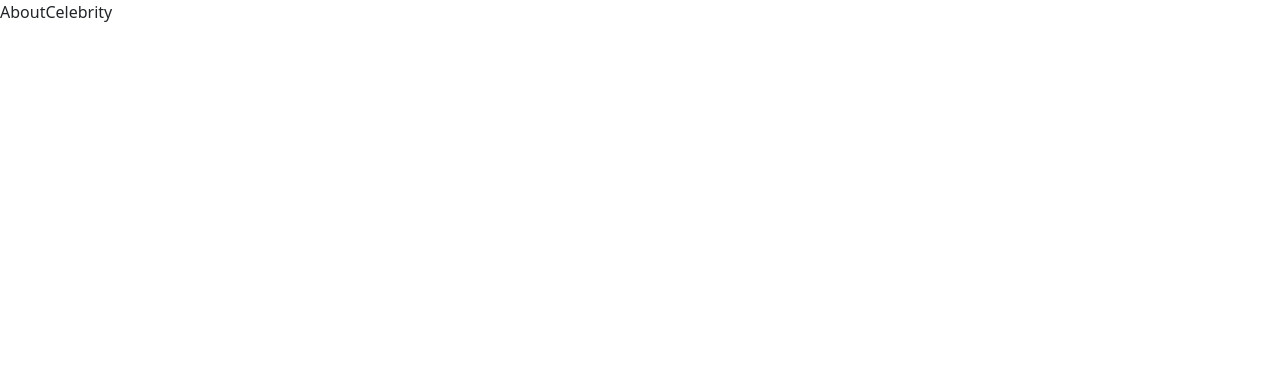
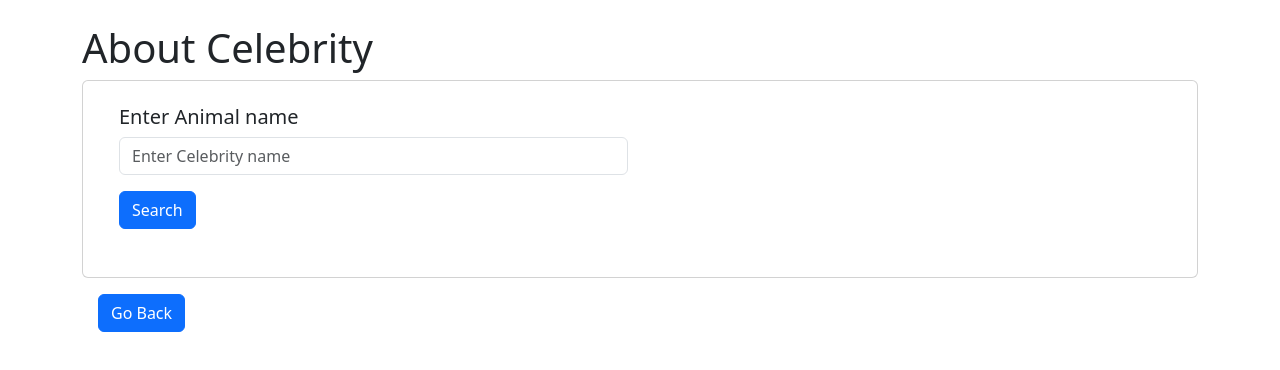
Before and after one commit to thisisrow/KnowJoy, a React (Vite) app in the folder multi-feature/: page /AboutCelebrity in a window 1280 px wide. Shown: the top 370 px of the page. Built offline with nearby package versions, Linux system fonts and the light colour scheme.

Commit message:
About Celebrity

```diff
--- a/multi-feature/src/Component/About/AboutAnimal.jsx
+++ b/multi-feature/src/Component/About/AboutAnimal.jsx
@@ -7,13 +7,13 @@ function AboutAnimal() {
     const navigate = useNavigate();
     const [animal, setAnimal] = useState(null);
     const [name, setName] = useState('');
-
+    const key = import.meta.env.VITE_KEY;
 
     const fetchAnimal = async (animalName) => {
         try {
             const response = await axios.get(`https://api.api-ninjas.com/v1/animals?name=${animalName}`, {
                 headers: {
-                    "X-Api-Key": "mFoJ26zBZ5TIRxhiJCzmMA==JJMyAVy3EXSdZvLh",
+                    "X-Api-Key":key,
                 }
             });
             if (response.data.length > 0) {
@@ -39,9 +39,11 @@ function AboutAnimal() {
     return (
         <div className="container mt-4">
             <h1>About Animal</h1>
+            <div className="card p-3">
                 <form onSubmit={handleSubmit} className="mb-4">
                     <div className="row m-2">
                         <div className="col-xl-6">
+                            <h5>Enter Animal name</h5>
                             <input
                                 type="text"
                                 className="form-control"
@@ -53,10 +55,11 @@ function AboutAnimal() {
                         </div>
                     </div>
                 </form>
+            </div>
 
 
-            {animal ? (
-                <div className="card m-2">
+            {animal ?  (
+                <div className="card mt-3">
                     <div className="card-body">
                         <h5 className="card-title">{animal.name}</h5>
                         <p><strong>Scientific Name:</strong> {animal.taxonomy.scientific_name}</p>
@@ -79,7 +82,7 @@ function AboutAnimal() {
                     </div>
                 </div>
             ) : (
-                name && <p className="text-danger">No data found for "{name}".</p>
+                name && <p className="text-danger">Click Serch</p>
             )}
             <div className="btn btn-primary m-3" onClick={() => navigate('/')}>
                 Go Back
--- a/multi-feature/src/Component/About/AboutCelebrity.jsx
+++ b/multi-feature/src/Component/About/AboutCelebrity.jsx
@@ -1,9 +1,82 @@
-import React from 'react'
+import React, { useState } from 'react';
+import "bootstrap/dist/css/bootstrap.min.css";
+import axios from "axios";
+import { useNavigate } from 'react-router-dom';
 
 function AboutCelebrity() {
-  return (
-    <div>AboutCelebrity</div>
-  )
+    const navigate = useNavigate();
+    const [celebrity, setCelebrity] = useState(null);
+    const [name, setName] = useState('');
+    const key = import.meta.env.VITE_KEY;
+
+    const fetchcelebrity = async (celebrity) => {
+        try {
+            const response = await axios.get(`https://api.api-ninjas.com/v1/celebrity?name=${name}`, {
+                headers: {
+                    "X-Api-Key": key,
+                }
+            });
+            if (response.data.length > 0) {
+                setCelebrity(response.data[0]);
+            } else {
+                setCelebrity(null);
+            }
+        } catch (error) {
+            console.error("Error fetching Celebrity data:", error);
+            setCelebrity(null);
+        }
+    };
+
+    const handleSubmit = (e) => {
+        e.preventDefault();
+        if (!name) {
+            alert("Please enter an Celebrity name.");
+            return;
+        }
+        fetchcelebrity(name);
+    };
+
+    return (
+        <div className="container mt-4">
+            <h1>About Celebrity</h1>
+            <div className="card p-3">
+                <form onSubmit={handleSubmit} className="mb-4">
+                    <div className="row m-2">
+                        <div className="col-xl-6">
+                            <h5>Enter Animal name</h5>
+                            <input
+                                type="text"
+                                className="form-control"
+                                placeholder="Enter Celebrity name"
+                                value={name}
+                                onChange={(e) => setName(e.target.value)}
+                            />
+                            <button type="submit" className="btn btn-primary mt-3">Search</button>
+                        </div>
+                    </div>
+                </form>
+            </div>
+
+
+            {
+            celebrity &&
+                <div className="card mt-3">
+                    <div className="card-body">
+                        <h5 className="card-title text-capitalize">{celebrity.name}</h5>
+                        <p><strong>Net Worth:</strong> {celebrity.net_worth}</p>
+                        <p><strong>Gender:</strong> {celebrity.gender}</p>
+                        <p><strong>Nationality:</strong> {celebrity.nationality}</p>
+                        <p><strong>Occupation:</strong> {celebrity.occupation.join(" , ")}</p>
+                        <p><strong>Height:</strong> {celebrity.height}</p>
+                        <p><strong>Birth Day:</strong> {celebrity.birthday}</p>
+                    </div>
+                </div>
+            }
+            <div className="btn btn-primary m-3" onClick={() => navigate('/')}>
+                Go Back
+            </div>
+        </div>
+    )
 }
 
 export default AboutCelebrity
--- a/multi-feature/src/Component/About/AboutWebsite.jsx
+++ b/multi-feature/src/Component/About/AboutWebsite.jsx
@@ -7,13 +7,13 @@ function AboutWebsite() {
     const navigate = useNavigate();
     const [url, setUrl] = useState('');
     const [data, setDate] = useState(null);
-
+    const key = import.meta.env.VITE_KEY;
     const feachData = async (url) => {
         try {
             const responce = await axios.get(`https://api.api-ninjas.com/v1/whois?domain=${url}`,
                 {
                     headers: {
-                        "X-Api-Key": "mFoJ26zBZ5TIRxhiJCzmMA==JJMyAVy3EXSdZvLh",
+                        "X-Api-Key": key,
                     }
                 }
             )
@@ -39,6 +39,7 @@ function AboutWebsite() {
     };
 
     return (<>
+        <div className="container mt-4">
             <h1>About Website</h1>
 
             <form onSubmit={handelSubmit} className='m-3 p-2 card'>
@@ -74,6 +75,7 @@ function AboutWebsite() {
             <div className="btn btn-primary m-3" onClick={() => navigate('/')}>
                 Go Back
             </div>
+        </div>
     </>
     )
 }
--- a/multi-feature/src/Component/Joke/ChuckNorrisJoke.jsx
+++ b/multi-feature/src/Component/Joke/ChuckNorrisJoke.jsx
@@ -5,13 +5,14 @@ import { useNavigate } from "react-router-dom";
 const ChuckNorrisJoke = () => {
     const navigate = useNavigate();
     const [data, setData] = useState(null);
+    const key = import.meta.env.VITE_KEY;
 
     useEffect(() => {
         const fetchData = async () => {
             try {
                 const response = await axios.get(`https://api.api-ninjas.com/v1/chucknorris`, {
                     headers: {
-                        'X-Api-Key': 'mFoJ26zBZ5TIRxhiJCzmMA==JJMyAVy3EXSdZvLh'
+                        'X-Api-Key': key
                     }
                 });
                 setData(response.data);
@@ -24,7 +25,7 @@ const ChuckNorrisJoke = () => {
     }, []);
 
     return (
-        <div className="container">
+        <div className="container ">
             <div className="card mt-5">
                 <div className="card-body">
                     <h5 className="card-title">Chuck Norris Joke</h5>
--- a/multi-feature/src/Component/Joke/DadJokes.jsx
+++ b/multi-feature/src/Component/Joke/DadJokes.jsx
@@ -5,6 +5,7 @@ import { useNavigate } from "react-router-dom";
 const DadJokes = () => {
     const navigate = useNavigate();
     const [dadJoke, setDadJoke] = useState("");
+    const key = import.meta.env.VITE_KEY;
 
     useEffect(() => {
 
@@ -13,7 +14,7 @@ const DadJokes = () => {
             try {
                 const response = await axios.get("https://api.api-ninjas.com/v1/dadjokes", {
                     headers: {
-                        "X-Api-Key": "mFoJ26zBZ5TIRxhiJCzmMA==JJMyAVy3EXSdZvLh",
+                        "X-Api-Key": key,
                     },
                 });
 
```
Also changed, not shown: 1 other file (tests, documents, lock files or other folders). Lines whose indentation alone changed are shown as unchanged.
